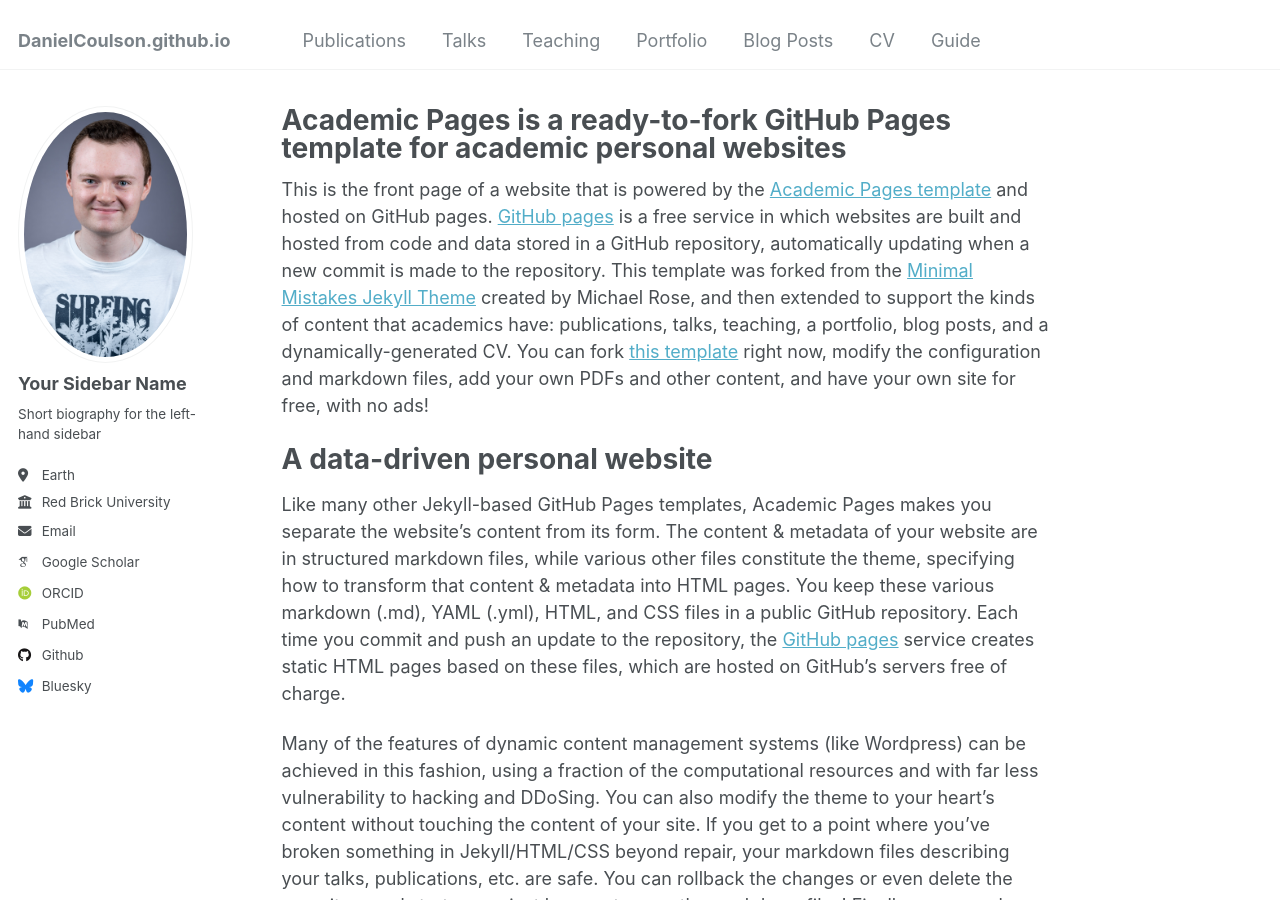
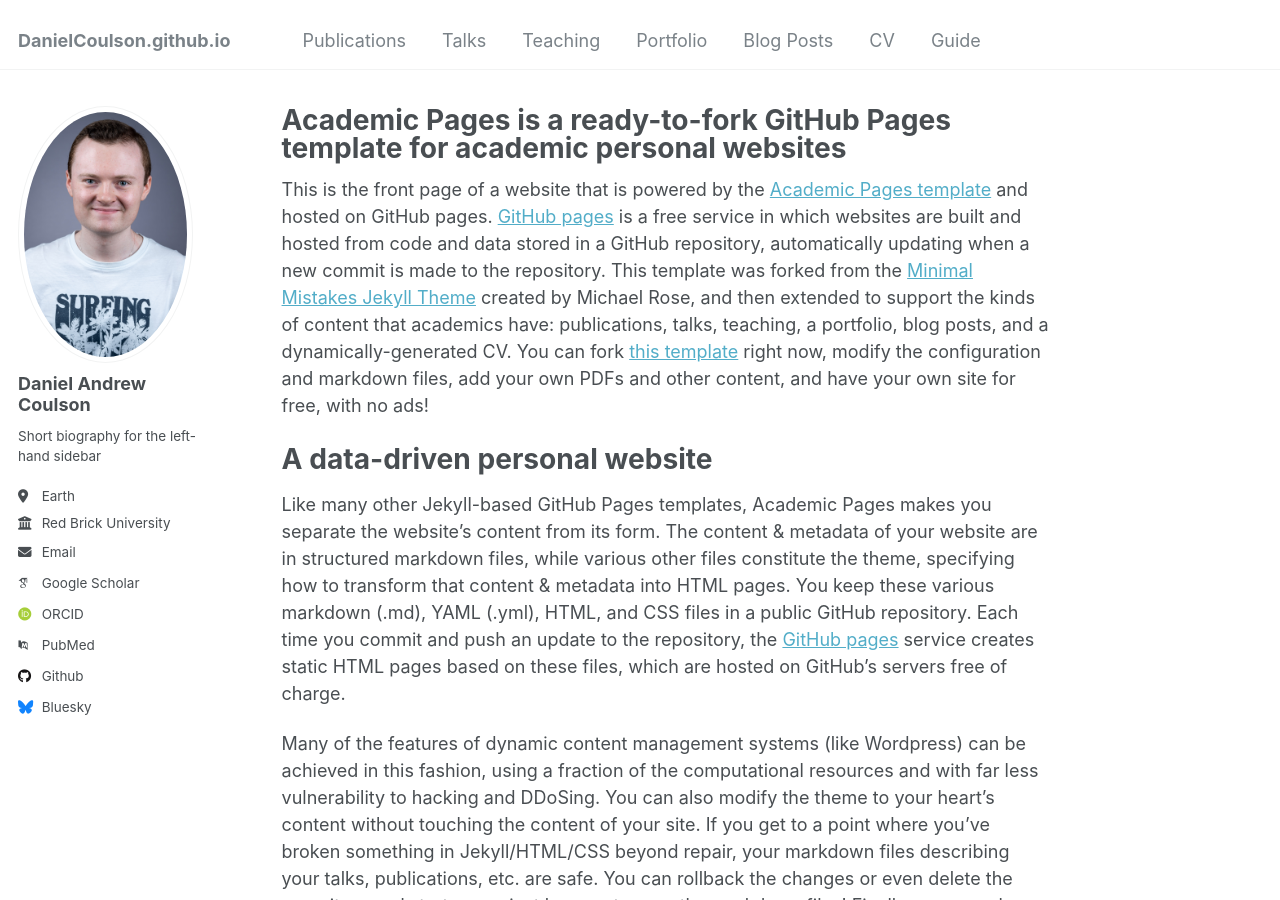
Before and after one commit to DanielCoulson/DanielCoulson.github.io, a Jekyll site: the page built from _pages/about.md, in a window 1280 px wide and 900 px high. Built offline with Jekyll 4.4.1, drawn with Linux system fonts in a browser that asks for light colours; some web fonts are replaced.

Commit message:
Update _config.yml

```diff
--- a/_config.yml
+++ b/_config.yml
@@ -22,7 +22,7 @@ repository               : "DanielCoulson/DanielCoulson.github.io"
 author:
   # Biographic information
   avatar           : "Professional_picture.jpg"
-  name             : "Your Sidebar Name"
+  name             : "Daniel Andrew Coulson"
   pronouns         : # example: "she/her"
   bio              : "Short biography for the left-hand sidebar"
   location         : "Earth"
```
